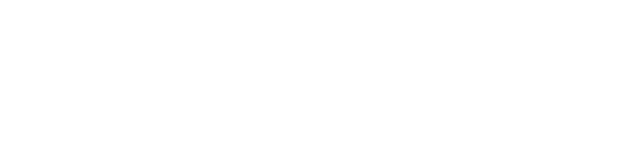
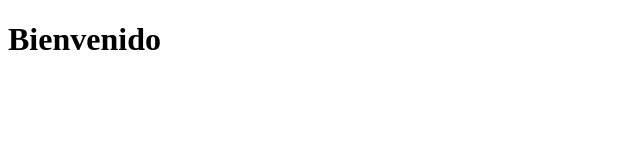
Before and after one commit to jeanv046/Prueba-GBM, a plain HTML site: page index.html in a window 1280 px wide. Shown: the whole page, without its empty margins (0-640 px from the left). Drawn offline with Linux system fonts and the light colour scheme.

Commit message:
actualizando html

```diff
--- a/index.html
+++ b/index.html
@@ -4,9 +4,9 @@
     <meta charset="UTF-8">
     <meta http-equiv="X-UA-Compatible" content="IE=edge">
     <meta name="viewport" content="width=device-width, initial-scale=1.0">
-    <title>Document</title>
+    <title>Mi primera pagina</title>
 </head>
 <body>
-
+    <h1>Bienvenido</h1>
 </body>
 </html>
```
